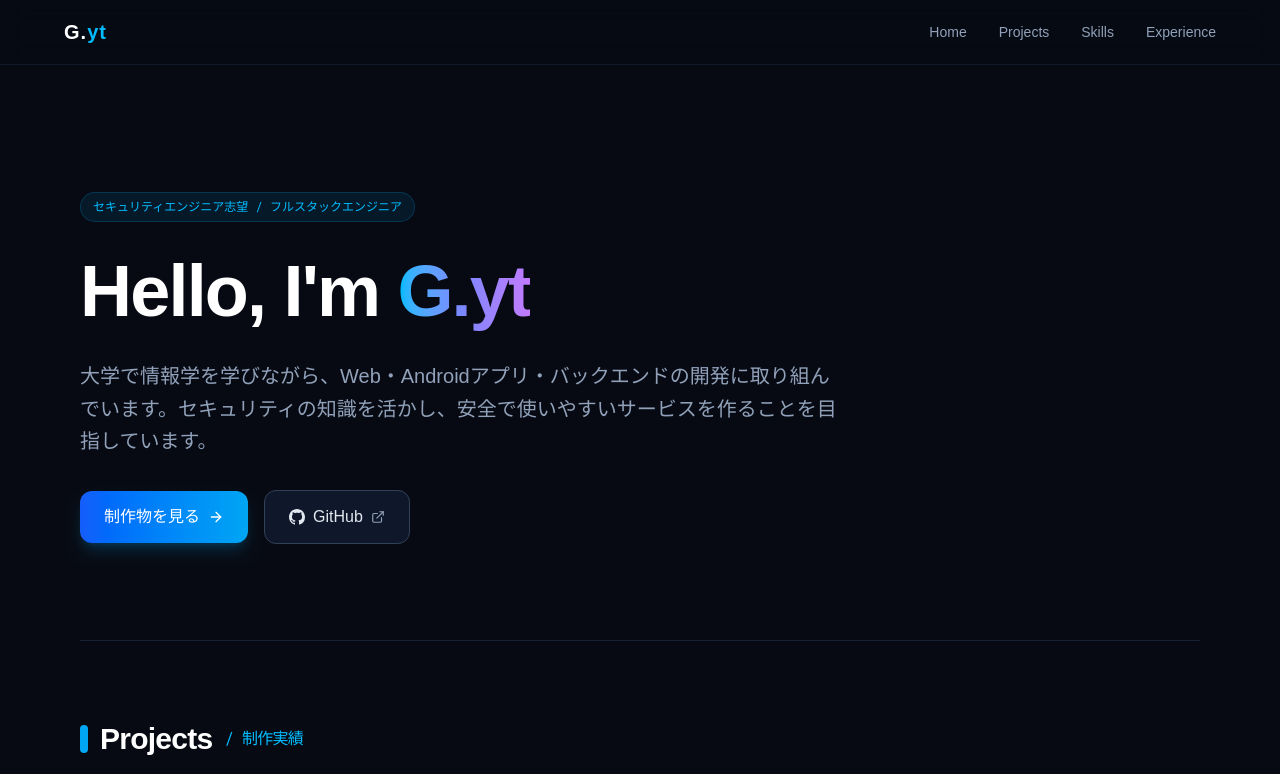
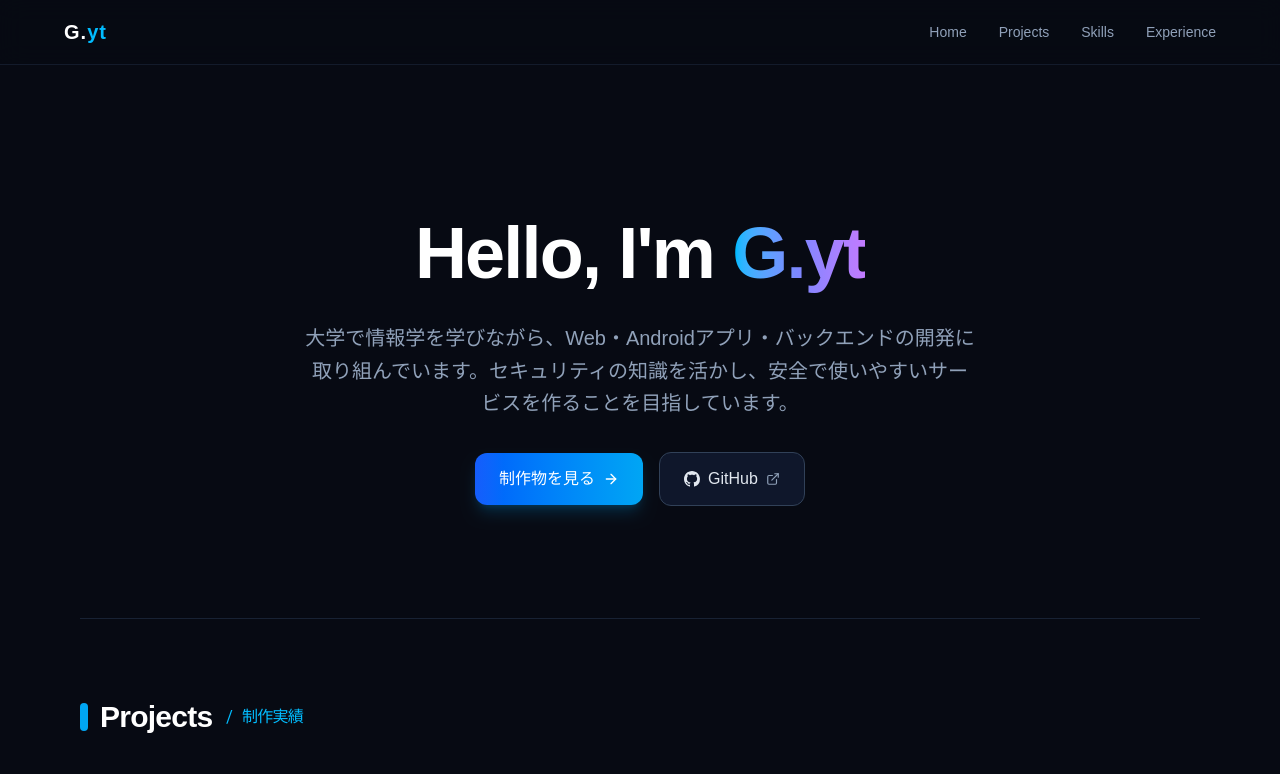
Before and after one commit to Gyt-18h/my-portfolio, a Next.js app: page / in a window 1280 px wide. Shown: the top 774 px of the page. Built offline with nearby package versions, Linux system fonts and the light colour scheme.

Commit message:
style:homeの中央寄せとロールバッジ削除

```diff
--- a/src/app/page.tsx
+++ b/src/app/page.tsx
@@ -27,15 +27,11 @@ export default function Home() {
       {/* 画面全体の幅を100%活用する main タグ */}
       <main className="w-full px-6 sm:px-12 lg:px-20 pt-24 pb-16">
 
-        {/* 1. Hero / 自己紹介セクション */}
-        <section id="home" className="py-12 md:py-24 border-b border-slate-800/80">
+        {/* 1. Hero / 自己紹介セクション（中央配置） */}
+        <section id="home" className="py-16 md:py-28 border-b border-slate-800/80">
 
           {/* テキスト & アクションボタン */}
-          <div className="max-w-3xl flex flex-col items-start gap-6">
-            <span className="text-xs font-mono text-sky-400 bg-sky-500/10 px-3 py-1.5 rounded-full border border-sky-500/20">
-              セキュリティエンジニア志望 / フルスタックエンジニア
-            </span>
-
+          <div className="max-w-3xl mx-auto flex flex-col items-center text-center gap-6">
             <h1 className="text-4xl sm:text-6xl lg:text-7xl font-extrabold tracking-tight text-white leading-tight">
               Hello, I'm{" "}
               <span className="whitespace-nowrap text-transparent bg-clip-text bg-gradient-to-r from-sky-400 via-indigo-400 to-purple-400">
@@ -43,12 +39,12 @@ export default function Home() {
               </span>
             </h1>
 
-            <p className="text-slate-400 text-base sm:text-lg lg:text-xl leading-relaxed">
+            <p className="max-w-2xl text-slate-400 text-base sm:text-lg lg:text-xl leading-relaxed">
               大学で情報学を学びながら、Web・Androidアプリ・バックエンドの開発に取り組んでいます。セキュリティの知識を活かし、安全で使いやすいサービスを作ることを目指しています。
             </p>
 
             {/* ボタン群 */}
-            <div className="flex flex-wrap items-center gap-4 pt-2">
+            <div className="flex flex-wrap items-center justify-center gap-4 pt-2">
               <a
                 href="#projects"
                 className="px-6 py-3.5 rounded-xl bg-gradient-to-r from-blue-600 to-sky-500 text-white font-medium shadow-lg shadow-sky-500/20 hover:shadow-sky-500/35 hover:scale-[1.02] transition-all flex items-center gap-2 group"
```
